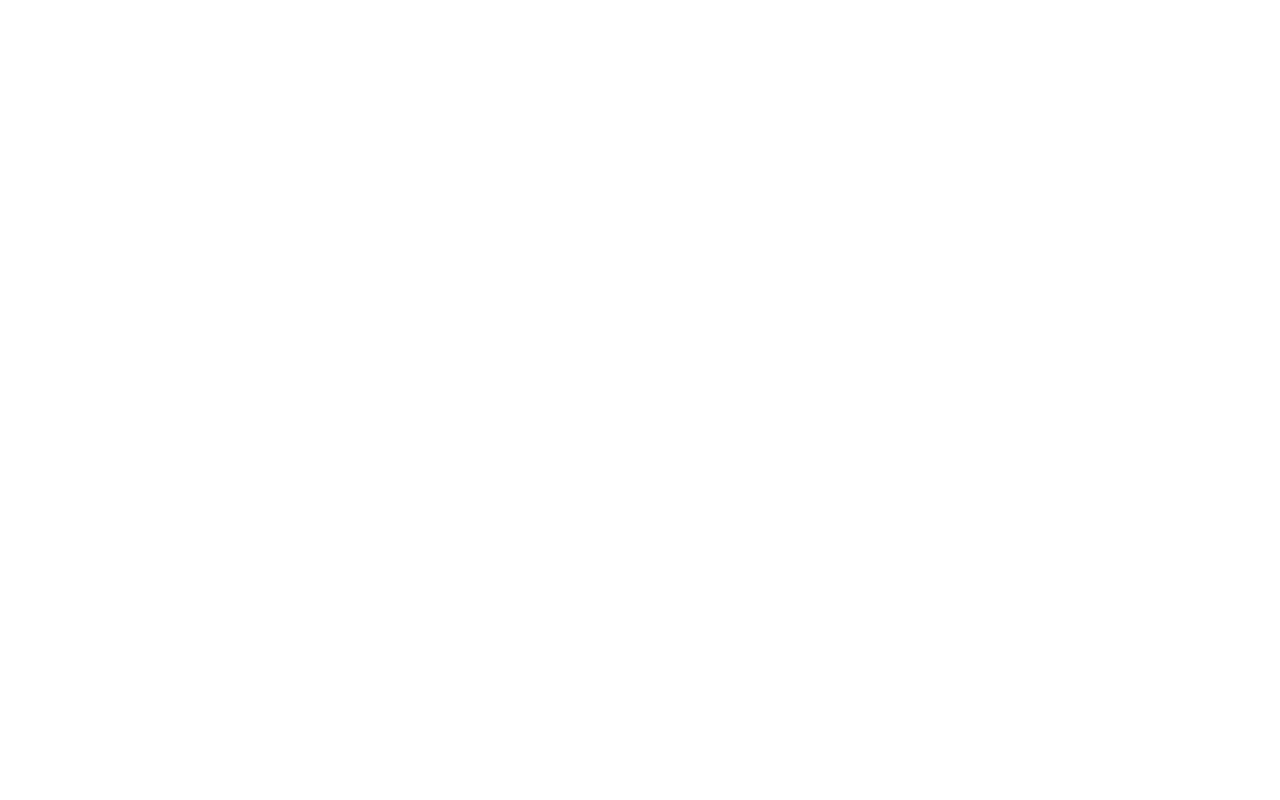
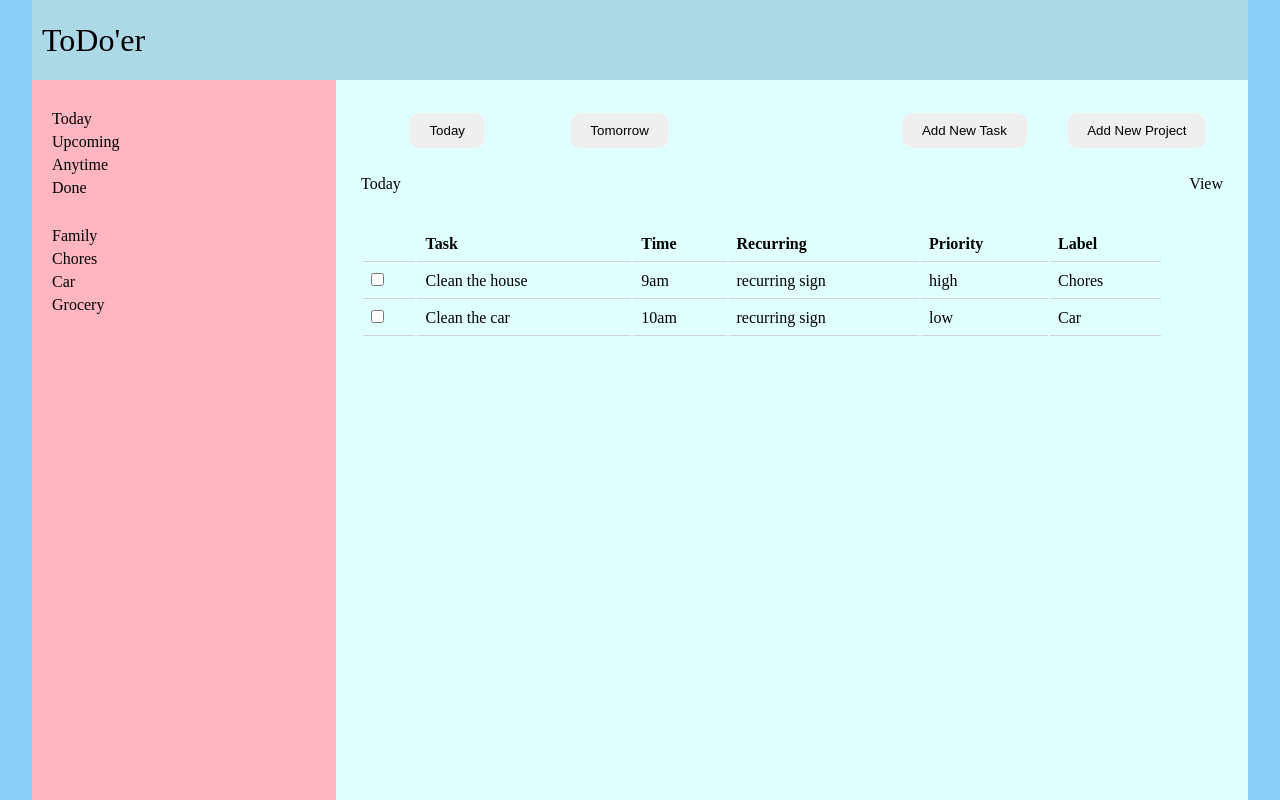
Before and after one commit to pagameri/todo-list, a website built with webpack: page dist/index.html in a window 1280 px wide. Built offline with nearby package versions, Linux system fonts and the light colour scheme.

Commit message:
Draft skeleton html & css

```diff
--- a/src/index.js
+++ b/src/index.js
@@ -0,0 +1 @@
+import './styles.css';
--- /dev/null
+++ b/src/list.js
@@ -0,0 +1,12 @@
+const TodoMaker = (title, description, dueDate, priority, notes, checklist) => {
+  const getTitle = () => title;
+  const getDescription = () => description;
+  const getDueDate = () => dueDate;
+  const getPriority = () => priority;
+  const getNotes = () => notes;
+  const getChecklist = () => checklist;
+
+  return { getTitle, getDescription, getDueDate, getPriority, getNotes, getChecklist }
+}
+
+const list = [];
--- /dev/null
+++ b/src/styles.css
@@ -0,0 +1,108 @@
+* {
+  margin: 0;
+  padding: 0;
+}
+
+body {
+  background-color: lightskyblue;
+}
+
+.container {
+  width: 95vw;
+  height: 100vh;
+  margin: 0 auto;
+  display: grid;
+  grid-template-columns: minmax(min(250px, 400px), 1fr) minmax(min(450px, 100%), 3fr);
+  grid-template-rows: 80px 1fr;
+}
+
+header {
+  font-size: 2rem;
+  grid-area: 1 / 1 / 2 / 3;
+  align-self: center;
+  background-color: lightblue;
+  padding: 25px 10px;
+}
+
+.side-bar {
+  background-color: lightpink;
+  padding: 0 10px;
+  cursor: pointer;
+}
+
+.due-groups,
+.projects {
+  padding: 25px 10px 0;
+}
+
+li {
+  list-style: none;
+}
+
+.due-groups li,
+.projects li {
+  padding-top: 5px;
+}
+
+.main-content {
+  background-color: lightcyan;
+  padding: 25px 25px;
+  display: flex;
+  flex-direction: column;
+}
+
+.actions {
+  display: grid;
+  grid-template-columns: repeat(5, 1fr);
+  grid-template-areas:"today tomorrow . new-task new-project";
+  justify-items: center;
+  align-items: center;
+  margin-bottom: 20px;
+  height: 50px;
+}
+
+button {
+  cursor: pointer;
+  padding: 10px 20px;
+  border-radius: 10px;
+  border: none;
+}
+
+#show-today {
+  grid-area: today;
+}
+
+#show-tomorrow {
+  grid-area: tomorrow;
+}
+
+#add-new-task {
+  grid-area: new-task;
+}
+
+#add-new-project {
+  grid-area: new-project;
+}
+
+.view {
+  display: grid;
+  grid-template-columns: 1fr 60px;
+  grid-template-rows: 50px 1fr;
+}
+
+.head-line {
+  grid-area: 1 / 1 / 2 / 3;
+  display: flex;
+  justify-content: space-between;
+}
+
+table {
+  width: 100%;
+  text-align: left;
+}
+
+th, td {
+  padding: 0.5rem;
+  cursor: pointer;
+  border-bottom: 1px solid lightgray;
+}
```
Also changed, not shown: dist/index.html.
